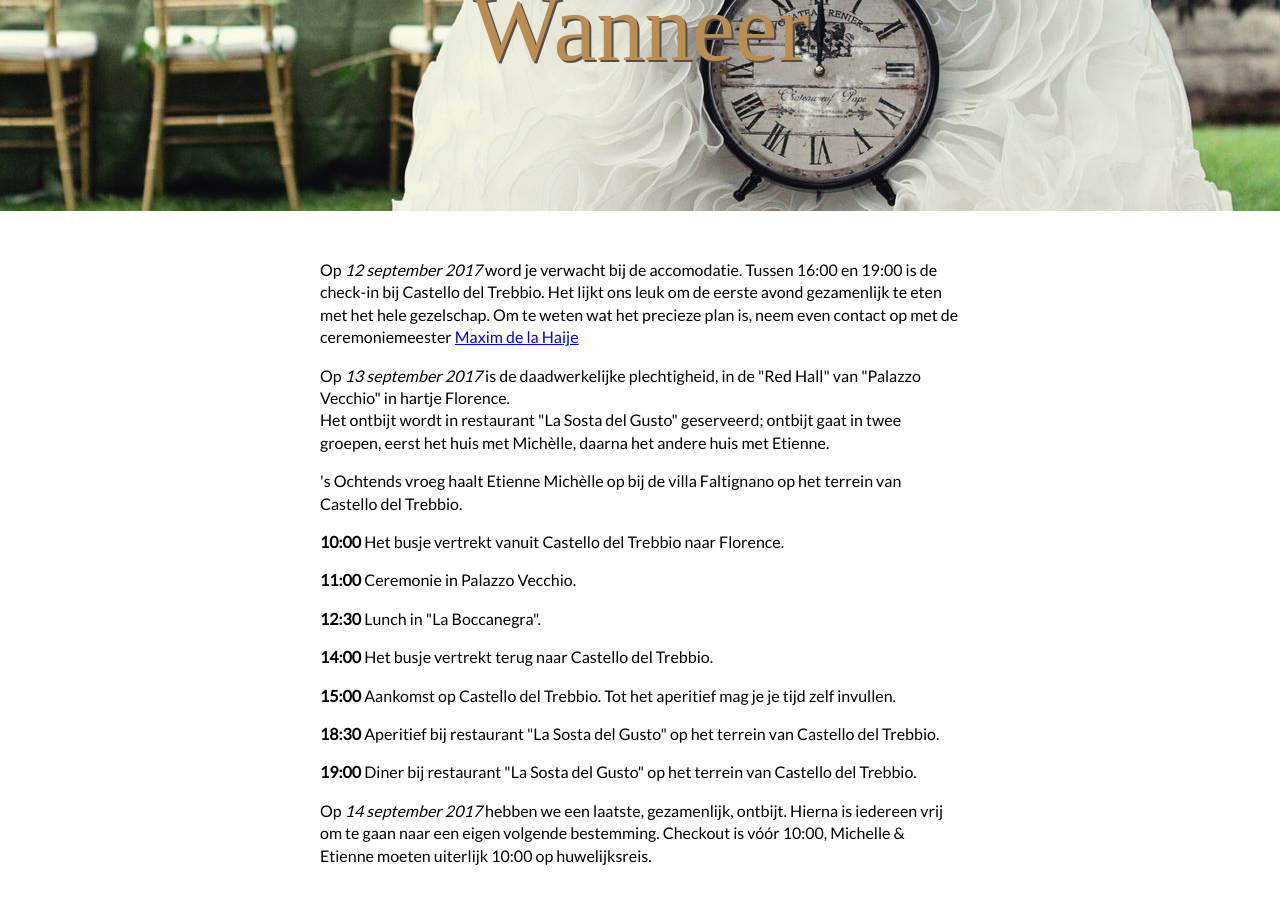
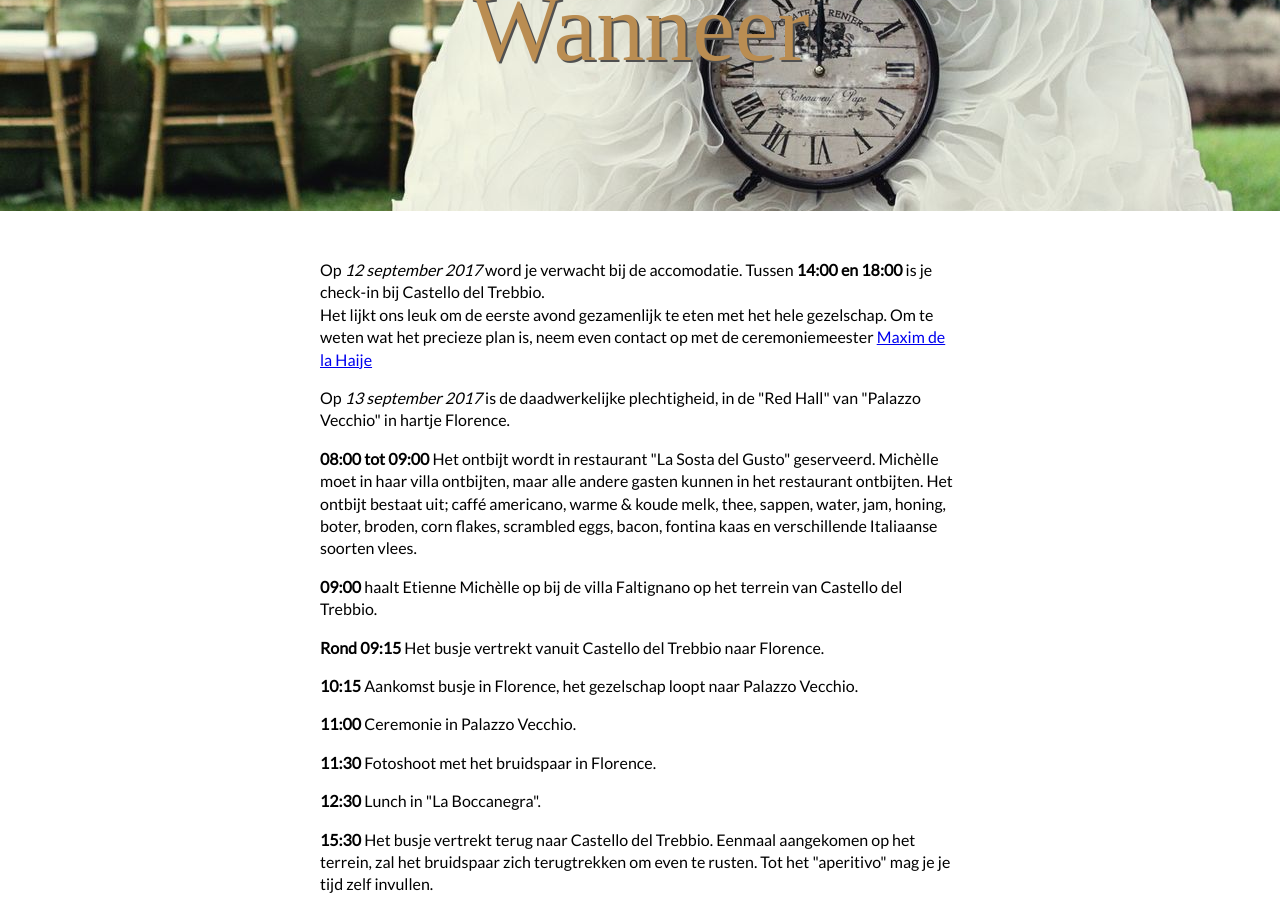
Before and after one commit to eirvandelden/bruiloft-daggast, a Jekyll site: the page built from index.md, in a window 1280 px wide and 900 px high, scrolled down 1507 px. Built offline with Jekyll 4.4.1, drawn with Linux system fonts in a browser that asks for light colours; some web fonts are replaced; some of the changed text lies outside the part shown.

Commit message:
Finale tijden

```diff
--- a/index.md
+++ b/index.md
@@ -3,7 +3,7 @@ layout: default
 ---
 
 <div id='note'>
-  Er is nieuws over de <a href="#wanneer">dagplanning</a>, <a href="#waar">locaties</a>, <a href='#lunch'>de lunch</a> en <a href="#dinner">het diner</a>.
+  De exacte tijden van de <a href="#wanneer">dagplanning</a> zijn bekend.
 </div>
 
 <div class="hero hero-welcome">
@@ -37,39 +37,47 @@ layout: default
 <div class="text-block">
   <div class="text-block-inner">
     <p>
-      Op <em>12 september 2017</em> word je verwacht bij de accomodatie. Tussen 16:00 en 19:00 is de check-in bij Castello del Trebbio.
+      Op <em>12 september 2017</em> word je verwacht bij de accomodatie. Tussen <strong>14:00 en 18:00</strong> is je check-in bij Castello del Trebbio. <br />
       Het lijkt ons leuk om de eerste avond gezamenlijk te eten met het hele gezelschap. Om te weten wat het precieze plan is, neem even contact op met de ceremoniemeester <a href="mailto:mjaj.dela.haije@gmail.com?subject=Bruiloft Michèlle en Etienne">Maxim de la Haije</a>
     </p>
     <p>
       Op <em>13 september 2017</em> is de daadwerkelijke plechtigheid, in de "Red Hall" van "Palazzo Vecchio" in hartje Florence. <br />
-      Het ontbijt wordt in restaurant "La Sosta del Gusto" geserveerd; ontbijt gaat in twee groepen, eerst het huis met Michèlle, daarna het andere huis met Etienne.
     </p>
     <p>
-      's Ochtends vroeg haalt Etienne Michèlle op bij de villa Faltignano op het terrein van Castello del Trebbio.
+      <strong>08:00 tot 09:00</strong> Het ontbijt wordt in restaurant "La Sosta del Gusto" geserveerd. Michèlle moet in haar villa ontbijten, maar <emph>alle andere gasten</emph> kunnen in het restaurant ontbijten. Het ontbijt bestaat uit; caffé americano, warme & koude melk, thee, sappen, water, jam, honing, boter, broden, corn flakes, scrambled eggs, bacon, fontina kaas en verschillende Italiaanse soorten vlees.
     </p>
     <p>
-      <strong>10:00</strong> Het busje vertrekt vanuit Castello del Trebbio naar Florence.
+      <strong>09:00</strong> haalt Etienne Michèlle op bij de villa Faltignano op het terrein van Castello del Trebbio.
+    </p>
+    <p>
+      <strong>Rond 09:15</strong> Het busje vertrekt vanuit Castello del Trebbio naar Florence.
+    </p>
+    <p>
+      <strong>10:15</strong> Aankomst busje in Florence, het gezelschap loopt naar Palazzo Vecchio.
     </p>
     <p>
       <strong>11:00</strong> Ceremonie in Palazzo Vecchio.
     </p>
     <p>
+      <strong>11:30</strong> Fotoshoot met het bruidspaar in Florence.
+    </p>
+    <p>
       <strong>12:30</strong> Lunch in "La Boccanegra".
     </p>
     <p>
-      <strong>14:00</strong> Het busje vertrekt terug naar Castello del Trebbio.
+      <strong>15:30</strong> Het busje vertrekt terug naar Castello del Trebbio. Eenmaal aangekomen op het terrein, zal het bruidspaar zich terugtrekken om even te rusten. Tot het "aperitivo" mag je je tijd zelf invullen.
     </p>
     <p>
-      <strong>15:00</strong> Aankomst op Castello del Trebbio. Tot het aperitief mag je je tijd zelf invullen.
-    </p>
-    <p>
-      <strong>18:30</strong> Aperitief bij restaurant "La Sosta del Gusto" op het terrein van Castello del Trebbio.
+      <strong>18:00</strong> Aperitivo bij restaurant "La Sosta del Gusto" op het terrein van Castello del Trebbio.
     </p>
     <p>
       <strong>19:00</strong> Diner bij restaurant "La Sosta del Gusto" op het terrein van Castello del Trebbio.
     </p>
     <p>
-      Op <em>14 september 2017</em> hebben we een laatste, gezamenlijk, ontbijt. Hierna is iedereen vrij om te gaan naar een eigen volgende bestemming. Checkout is vóór 10:00, Michelle & Etienne moeten uiterlijk 10:00 op huwelijksreis.
+      Op <strong>14 september 2017 van 08:00 tot 09:00</strong> hebben we een laatste, gezamenlijk, ontbijt. Hierna is iedereen vrij om te gaan naar een eigen volgende bestemming.
+    </p>
+    <p>
+      <strong>09:00 tot 10:00</strong> Checkout bij Castello del Trebbio. Michelle & Etienne vertrekken uiterlijk 10:00 op huwelijksreis.
     </p>
   </div>
 </div>
@@ -283,13 +291,16 @@ layout: default
       Hier vind je alle nieuwsberichten rondom de bruiloft. Tevens krijg je een mailtje als er nieuws is.
     </p>
     <p>
+      De exacte tijden van de dagplanning zijn bekend.
+    </p>
+    <p>
       De villa verdeling is toegevoegd.
     </p>
     <p>
       De dagplanning is toevoegd. Ook is er advies voor parkeren en openbaar vervoer in Italie.
     </p>
     <p>
-      De lokaties voor de lunch en het diner zijn toegevoegd.
+      De locaties voor de lunch en het diner zijn toegevoegd.
     </p>
     <p>
       Het menu van de lunch staat online.
```
